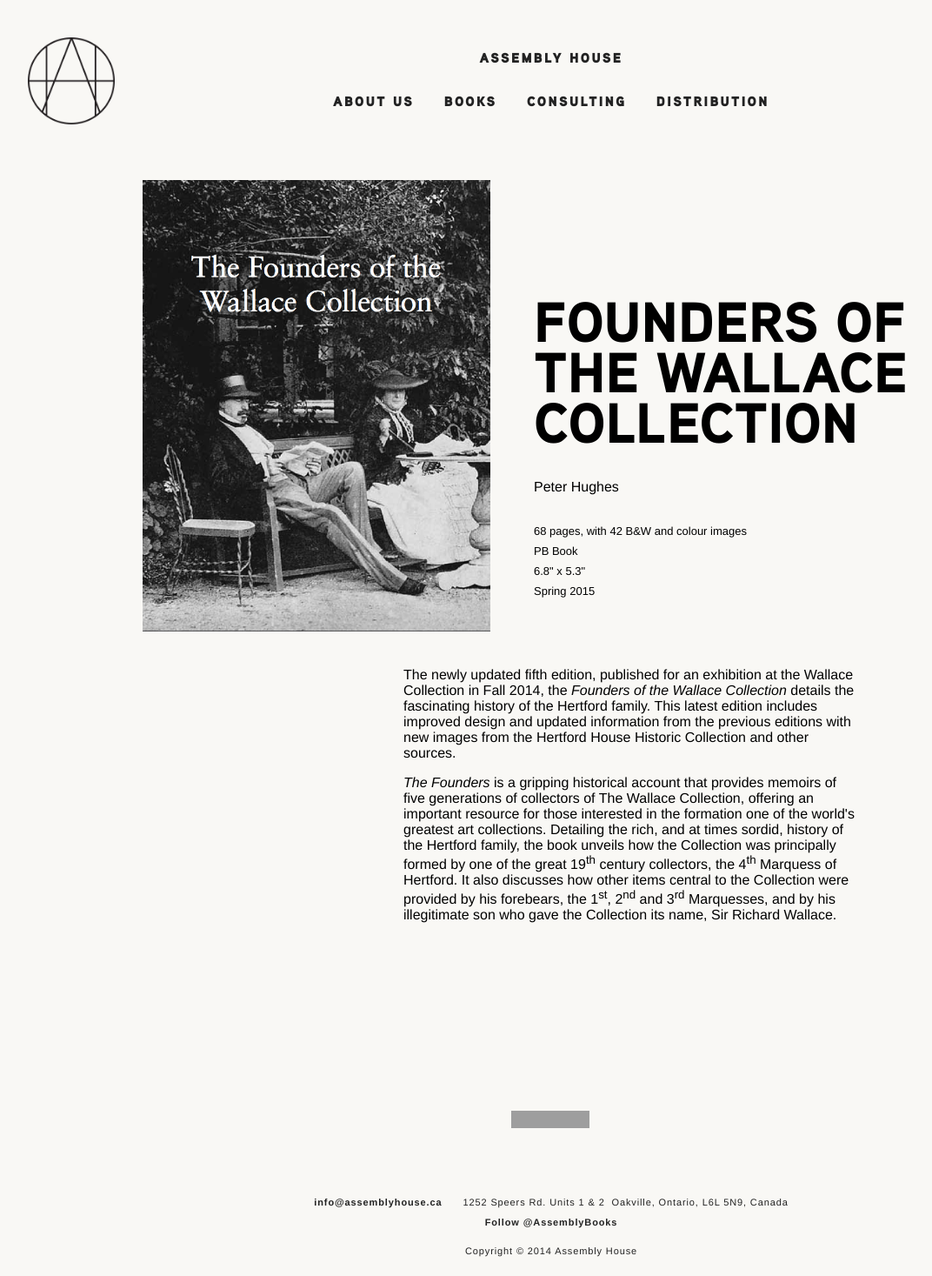
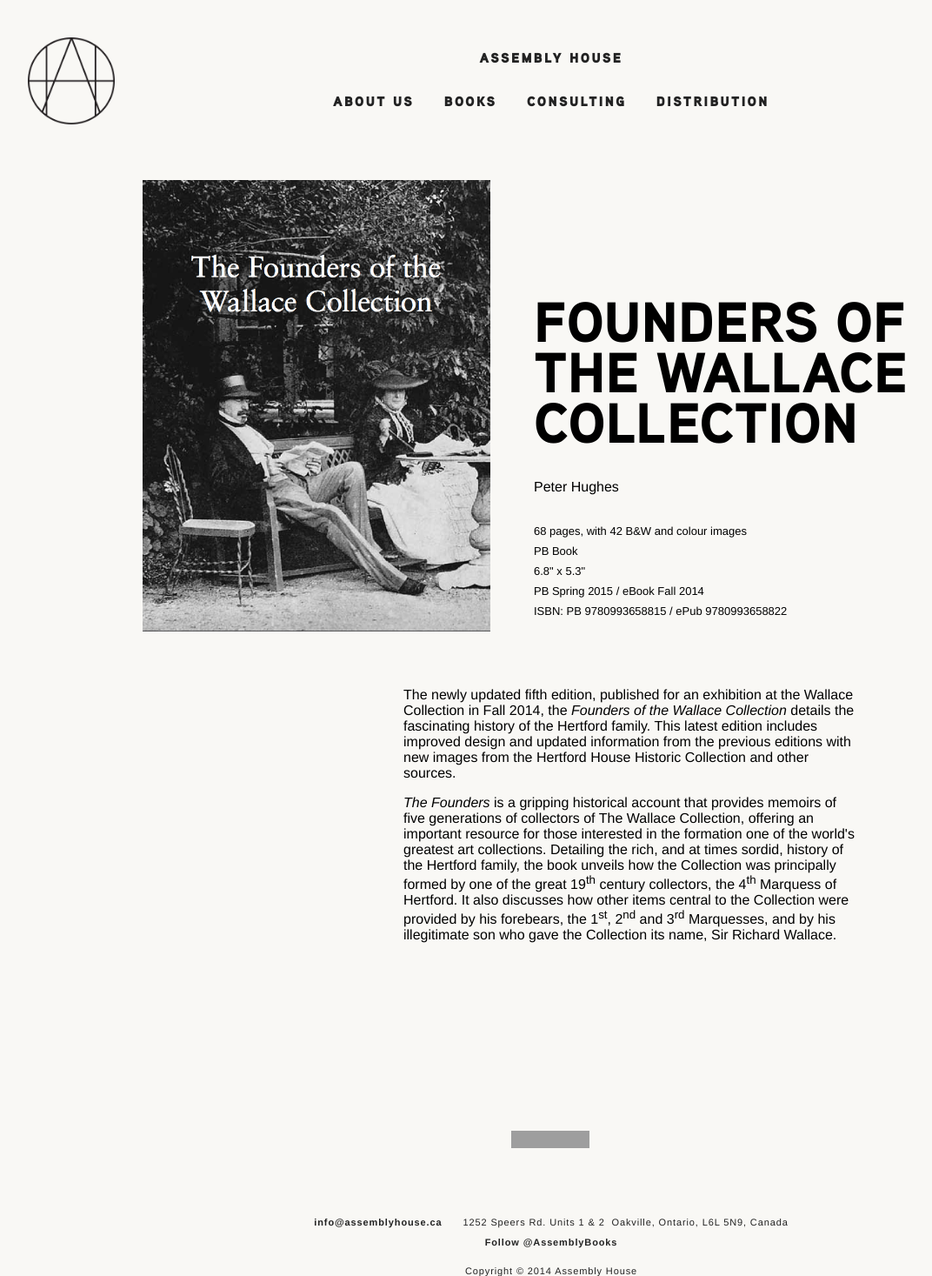
Before and after one commit to darcysaum/assembly-house, a Jekyll site: the page built from books/founders-of-the-wallace-collection.html, in a window 1280 px wide. Shown: the whole page at 87% size, without its empty margins (6-1078 px from the left). Built offline with Jekyll 4.4.1, drawn with Linux system fonts in a browser that asks for light colours; some web fonts are replaced; Markdown is read by kramdown in place of the engine named in the settings; comment, search, counter and statistics services are not loaded; before the commit the page ends 1444 px from its top, so only the background shows below that; grey boxes are pictures that could not be loaded.

Commit message:
Update founders-of-the-wallace-collection.html

```diff
--- a/books/founders-of-the-wallace-collection.html
+++ b/books/founders-of-the-wallace-collection.html
@@ -6,7 +6,8 @@
 pages: 68 pages, with 42 B&W and colour images
 details: PB Book
 dimensions: 6.8" x 5.3"
-publish_date: Spring 2015
+publish_date: PB Spring 2015 / eBook Fall 2014
+ISBN: "ISBN: PB 9780993658815 / ePub 9780993658822"
 thumbs: []
 ---
 
@@ -18,4 +19,3 @@
 <iframe style="width:120px;height:240px;" marginwidth="0" marginheight="0" scrolling="no" frameborder="0" src="//ws-na.amazon-adsystem.com/widgets/q?ServiceVersion=20070822&OneJS=1&Operation=GetAdHtml&MarketPlace=US&source=ac&ref=tf_til&ad_type=product_link&tracking_id=assehous-20&marketplace=amazon&region=US&placement=B00OYTK6VQ&asins=B00OYTK6VQ&linkId=4FHT3P76ZWPZ6JE6&show_border=true&link_opens_in_new_window=true&price_color=333333&title_color=0066C0&bg_color=8D7979">
 </iframe>
 <a href="https://itunes.apple.com/us/book/founders-wallace-collection/id936843633?mt=11&uo=4" target="itunes_store" style="display:inline-block;overflow:hidden;background:url(https://linkmaker.itunes.apple.com/htmlResources/assets/en_us//images/web/linkmaker/badge_ibooks-lrg.png) no-repeat;width:146px;height:40px;@media only screen{background-image:url(https://linkmaker.itunes.apple.com/htmlResources/assets/en_us//images/web/linkmaker/badge_ibooks-lrg.svg);}"></a>
-<iframe src="https://ws-na.amazon-adsystem.com/widgets/q?_encoding=UTF8&ServiceVersion=20061125&TemplateId=8012&asin=B00OYTK6VQ&size=small&tag=assehous-20" style="width:157px;height:19px;" frameborder="0" scrolling="no"></iframe>
```
